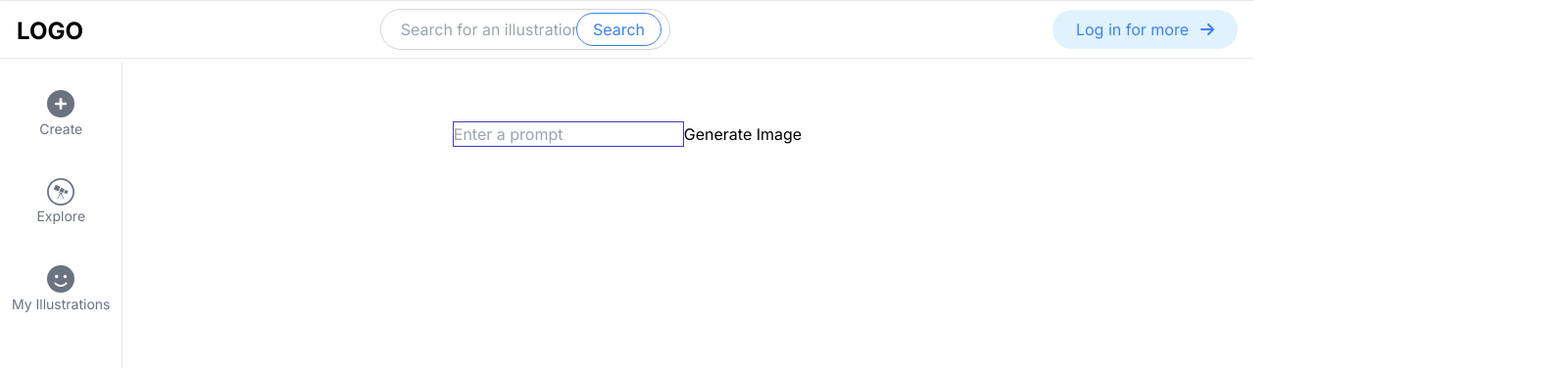
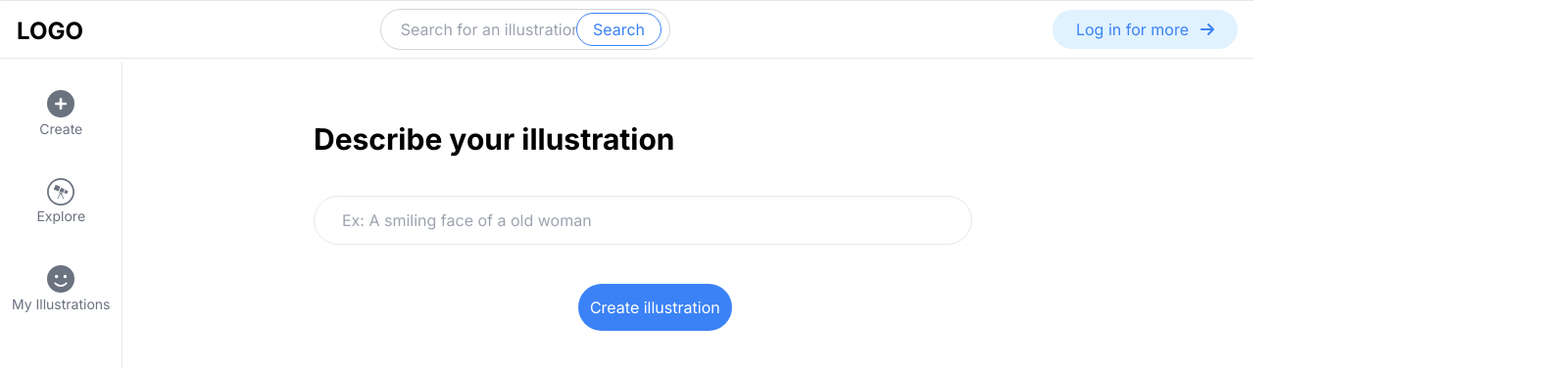
Before and after one commit to ej84/ai_img_generator, a Next.js app: page /create in a window 1280 px wide. Shown: the top 376 px of the page at 98% size, 1600 px wide, since content can reach past the window. Built offline with nearby package versions, Linux system fonts and the light colour scheme; no server answers.

Commit message:
Added new components for create page.

```diff
--- a/app/create/page.jsx
+++ b/app/create/page.jsx
@@ -1,19 +1,106 @@
 "use client";
-import React from "react";
+import React, { useState } from "react";
 import Nav from "../components/Nav";
 import Sidebar from "../components/Sidebar";
 import ImageGenerator from "../components/ImageGenerator";
 
-export default function page() {
+const Page = () => {
+  const [step, setStep] = useState(1);
+  const [userInput, setUserInput] = useState({
+    promptText: "",
+    imageStyle: "",
+    // 다른 단계에서 필요한 데이터를 추가로 저장
+  });
+
+  const handleNext = () => {
+    setStep((prevStep) => prevStep + 1);
+  };
+
+  const handleBack = () => {
+    setStep((prevStep) => prevStep - 1);
+  };
+
+  const handleChange = (e) => {
+    const { name, value } = e.target;
+    setUserInput((prevState) => ({
+      ...prevState,
+      [name]: value,
+    }));
+  };
+
   return (
     <>
       <Nav />
-      <Sidebar />
-      <main className="md:pt-16 min-h-screen">
-        <div className="justify-center items-center">
-          <ImageGenerator />
-        </div>
-      </main>
+      <div className="md:pt-16 min-h-screen">
+        <Sidebar />
+        {step === 1 && (
+          <div className="max-[639px]:text-center md:relative md:left-1/4 space-y-10">
+            <h1 className="mt-5 font-bold text-xl md:mt-0 md:text-3xl">
+              Describe your illustration
+            </h1>
+            <div className="max-[639px]:mx-auto border border-solid max-w-xs md:max-w-2xl p-3 rounded-full">
+              <input
+                name="promptText"
+                value={userInput.promptText}
+                onChange={handleChange}
+                placeholder="Ex: A smiling face of a old woman"
+                className="w-full pl-4"
+              />
+            </div>
+            <button
+              className="md:absolute md:right-2/3 p-3 bg-blue-500 text-white rounded-full"
+              onClick={handleNext}
+            >
+              Create illustration
+            </button>
+          </div>
+        )}
+
+        {step === 2 && (
+          <div className="max-[639px]:text-center md:relative md:left-1/4 space-y-10">
+            <h1 className="mt-5 font-bold text-xl md:mt-0 md:text-2xl">
+              Choose the illustration style
+            </h1>
+
+            <button onClick={handleBack}>Back</button>
+            <button onClick={handleNext}>Next</button>
+          </div>
+        )}
+
+        {/* 여기에 다른 단계의 UI 구성 요소를 추가 */}
+
+        {step === 3 && (
+          <div className="max-[639px]:text-center md:relative md:left-1/4 space-y-10">
+            <h1>test</h1>
+            <p>Confirm your input:</p>
+            <p>Prompt: {userInput.promptText}</p>
+            <p>Style: {userInput.imageStyle}</p>
+            {/* 다른 입력 확인 */}
+            <button onClick={handleBack}>Back</button>
+            <button onClick={handleNext}>Next</button>
+          </div>
+        )}
+
+        {step === 4 && (
+          <div className="max-[639px]:text-center md:relative md:left-1/4 space-y-10">
+            <h1>test</h1>
+            <p>Confirm your input:</p>
+            <p>Prompt: {userInput.promptText}</p>
+            <p>Style: {userInput.imageStyle}</p>
+            {/* 다른 입력 확인 */}
+            <button onClick={handleBack}>Back</button>
+            <button
+              onClick={() => {
+                /* 이미지 생성 요청 로직 */
+              }}
+            >
+              Generate Image
+            </button>
+          </div>
+        )}
+      </div>
     </>
   );
-}
+};
+
+export default Page;
```
